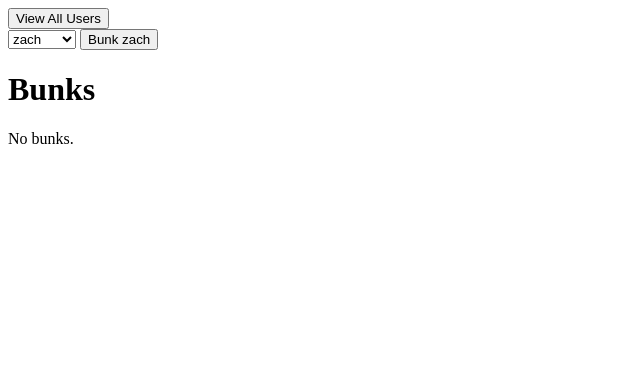
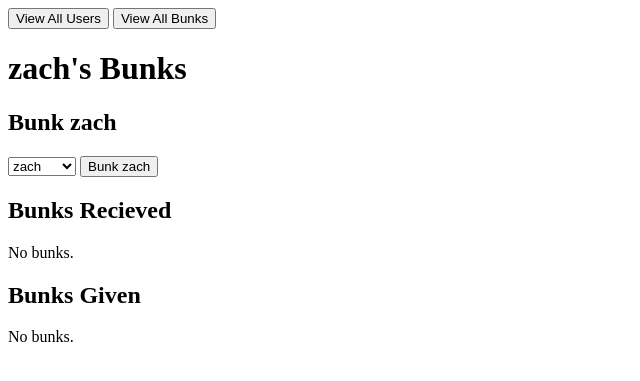
Before and after one commit to sarahdhedden/jitterbunk, a Django app: page /user/1 in a window 1280 px wide. Shown: the top 381 px of the page, without its empty margins (0-640 px from the left). Run offline with Django 3.2, Linux system fonts and the light colour scheme; data comes from the database, SQL or seed files in the repository.

Commit message:
Display bunks by user

```diff
--- /dev/null
+++ b/jitter/templates/jitter/bunk_list.html
@@ -0,0 +1,29 @@
+{% load static %}
+<link rel="stylesheet" type="text/css" href="{% static 'jitter/style.css' %}">
+
+{% if bunk_list %}
+	<table>
+	{% for bunk in bunk_list %}
+		<tr>
+		<td>
+			<div class="bunk">
+				<a href="{% url 'jitter:user' bunk.from_user.id %}" class="user-info">
+					<img class="user-photo" src="{{ bunk.from_user.photo }}" />
+					{{ bunk.from_user.username }}
+				</a>
+				<span class="arrow"> -> </span>
+				<a href="{% url 'jitter:user' bunk.to_user.id %}" class="user-info">
+					<img class="user-photo" src="{{ bunk.to_user.photo }}" />
+					{{ bunk.to_user.username }}
+				</a>
+			</div>
+		</td>
+		<td class="bunk-time">
+			{{ bunk.time.date }}
+		</td>
+	</tr>
+	{% endfor %}
+	</table>
+{% else %}
+	<p> No bunks. </p>
+{% endif %}
--- a/jitter/templates/jitter/user.html
+++ b/jitter/templates/jitter/user.html
@@ -1,8 +1,14 @@
 {% load static %}
 <link rel="stylesheet" type="text/css" href="{% static 'jitter/style.css' %}">
 
-<button onclick="location.href='{% url 'jitter:users' %}'"> View All Users </button>
-</br>
+<nav>
+	<button onclick="location.href='{% url 'jitter:users' %}'"> View All Users </button>
+	<button onclick="location.href='{% url 'jitter:all_bunks' %}'"> View All Bunks </button>
+</nav>
+
+<h1> {{user.username}}'s Bunks </h1>
+
+<h2> Bunk {{user.username}} </h2>
 <form action="{% url 'jitter:add_bunk' user.id %}" method="post">
 	{% csrf_token %}
 	<select name="from_user">
@@ -13,23 +19,8 @@
 	<input type="submit" value="Bunk {{user.username}}">
 </form>
 
-<h1> Bunks </h1>
-{% if bunk_list %}
-	{% for bunk in bunk_list %}
-		<div>
-		<div class="bunk">
-			<a href="{% url 'jitter:user' bunk.from_user.id %}" class="user-info">
-				<img class="user-photo" src="{{ bunk.from_user.photo }}" />
-				{{ bunk.from_user.username }}
-			</a>
-			->
-			<a href="{% url 'jitter:user' bunk.to_user.id %}" class="user-info">
-				<img class="user-photo" src="{{ bunk.to_user.photo }}" />
-				{{ bunk.to_user.username }}
-			</a>
-		</div>
-	</div>
-	{% endfor %}
-{% else %}
-	<p> No bunks. </p>
-{% endif %}
+<h2> Bunks Recieved </h2>
+{% include "jitter/bunk_list.html" with bunk_list=bunks_recieved %}
+
+<h2> Bunks Given </h2>
+{% include "jitter/bunk_list.html" with bunk_list=bunks_given %}
--- a/jitter/templates/jitter/user_list.html
+++ b/jitter/templates/jitter/user_list.html
@@ -1,8 +1,11 @@
 {% load static %}
 <link rel="stylesheet" type="text/css" href="{% static 'jitter/style.css' %}">
 
+<nav>
+	<button onclick="location.href='{% url 'jitter:all_bunks' %}'"> View Bunks </button>
+</nav>
+
 <h2> Users </h2>
-<button onclick="location.href='{% url 'jitter:bunks' %}'"> View Bunks </button>
 {% if user_list %}
 	{% for user in user_list %}
 		<div>
```
Also changed, not shown: jitter/templates/jitter/all_bunks.html (added, +9 -0 lines).
